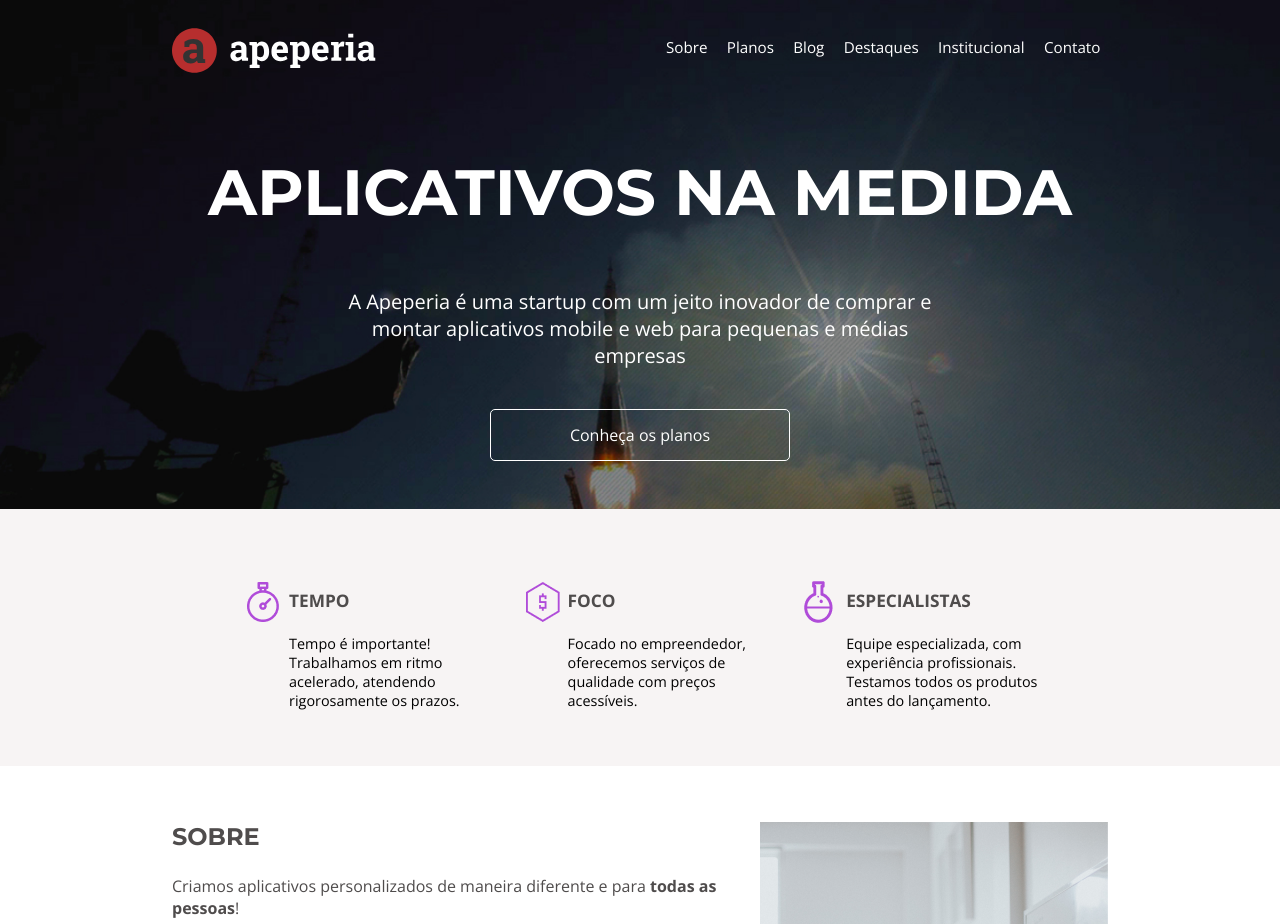
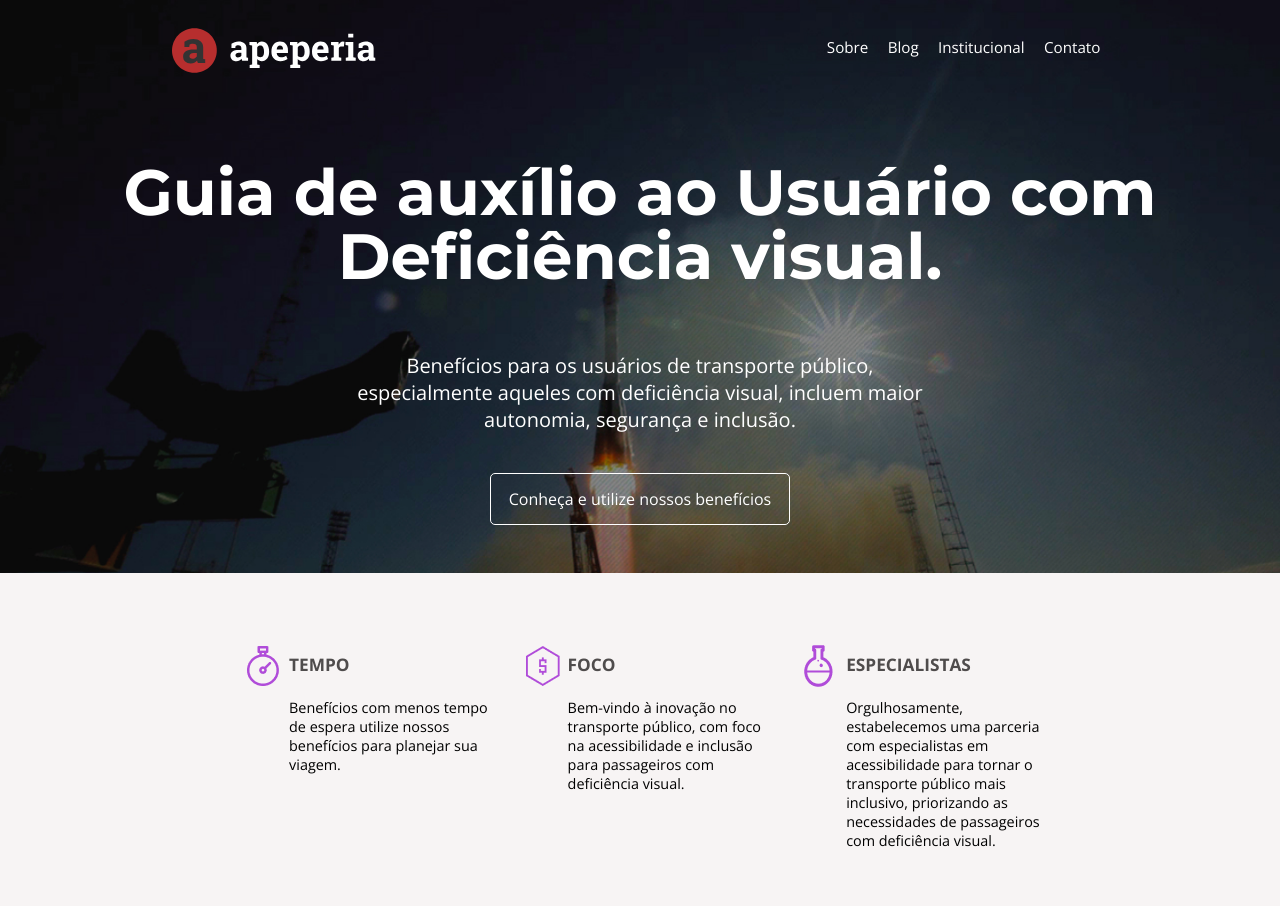
Before and after one commit to Kaique-devSantos/acessibilidade-web-front-end, a plain HTML site: page index.html in a window 1280 px wide. Shown: the top 924 px of the page. Drawn offline with nearby package versions, Linux system fonts and the light colour scheme.

Commit message:
iniciando projeto

```diff
--- a/index.html
+++ b/index.html
@@ -59,9 +59,7 @@
         <nav class="cabecalho-nav">
           <ul>
             <li class="cabecalho-nav-item"><a href="#">Sobre</a></li>
-            <li class="cabecalho-nav-item"><a href="#">Planos</a></li>
             <li class="cabecalho-nav-item"><a href="#">Blog</a></li>
-            <li class="cabecalho-nav-item"><a href="#">Destaques</a></li>
             <li class="cabecalho-nav-item"><a href="#">Institucional</a></li>
             <li class="cabecalho-nav-item"><a href="#">Contato</a></li>
           </ul>
@@ -71,14 +69,15 @@
       <main class="conteudo" role="main">
         <section class="secaoDestaque">
           <h1 class="secaoDestaque-titulo" id="conteudoPrincipal">
-            APLICATIVOS NA MEDIDA
+            Guia de auxílio ao Usuário com Deficiência visual.
           </h1>
           <p class="secaoDestaque-texto">
-            A Apeperia é uma startup com um jeito inovador de comprar e montar aplicativos mobile e web para pequenas e médias empresas
+            Benefícios para os usuários de transporte público, especialmente aqueles com deficiência visual,
+            incluem maior autonomia, segurança e inclusão.
           </p>
 
           <button class="secaoDestaque-cta btnPadrao">
-            Conheça os planos
+            Conheça e utilize nossos benefícios
           </button>
         </section>
 
@@ -90,7 +89,7 @@
                   Tempo
                 </h2>
                 <p class="diferenciais-diferencial-texto">
-                  Tempo é importante! Trabalhamos em ritmo acelerado, atendendo rigorosamente os prazos.
+                  Benefícios com menos tempo de espera utilize nossos benefícios para planejar sua viagem.
                 </p>
               </li>
               <li class="diferenciais-diferencial">
@@ -98,7 +97,8 @@
                   Foco
                 </h2>
                 <p class="diferenciais-diferencial-texto">
-                  Focado no empreendedor, oferecemos serviços de qualidade com preços acessíveis.
+                  Bem-vindo à inovação no transporte público, com foco na acessibilidade e inclusão para
+                  passageiros com deficiência visual.
                 </p>
               </li>
               <li class="diferenciais-diferencial">
@@ -106,7 +106,8 @@
                   Especialistas
                 </h2>
                 <p class="diferenciais-diferencial-texto">
-                  Equipe especializada, com experiência profissionais. Testamos todos os produtos antes do lançamento.
+                  Orgulhosamente, estabelecemos uma parceria com especialistas em acessibilidade para tornar o transporte
+                  público mais inclusivo, priorizando as necessidades de passageiros com deficiência visual.
                 </p>
               </li>
             </ul>
```
